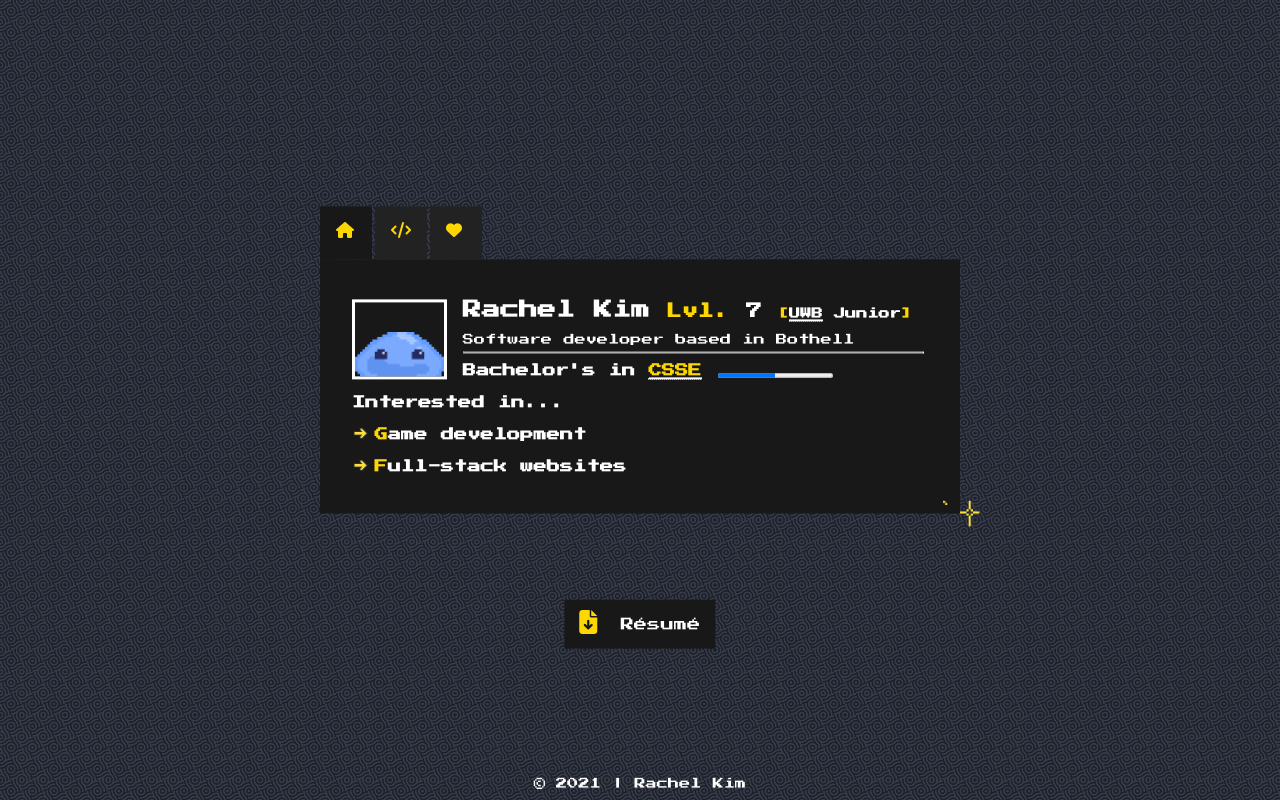
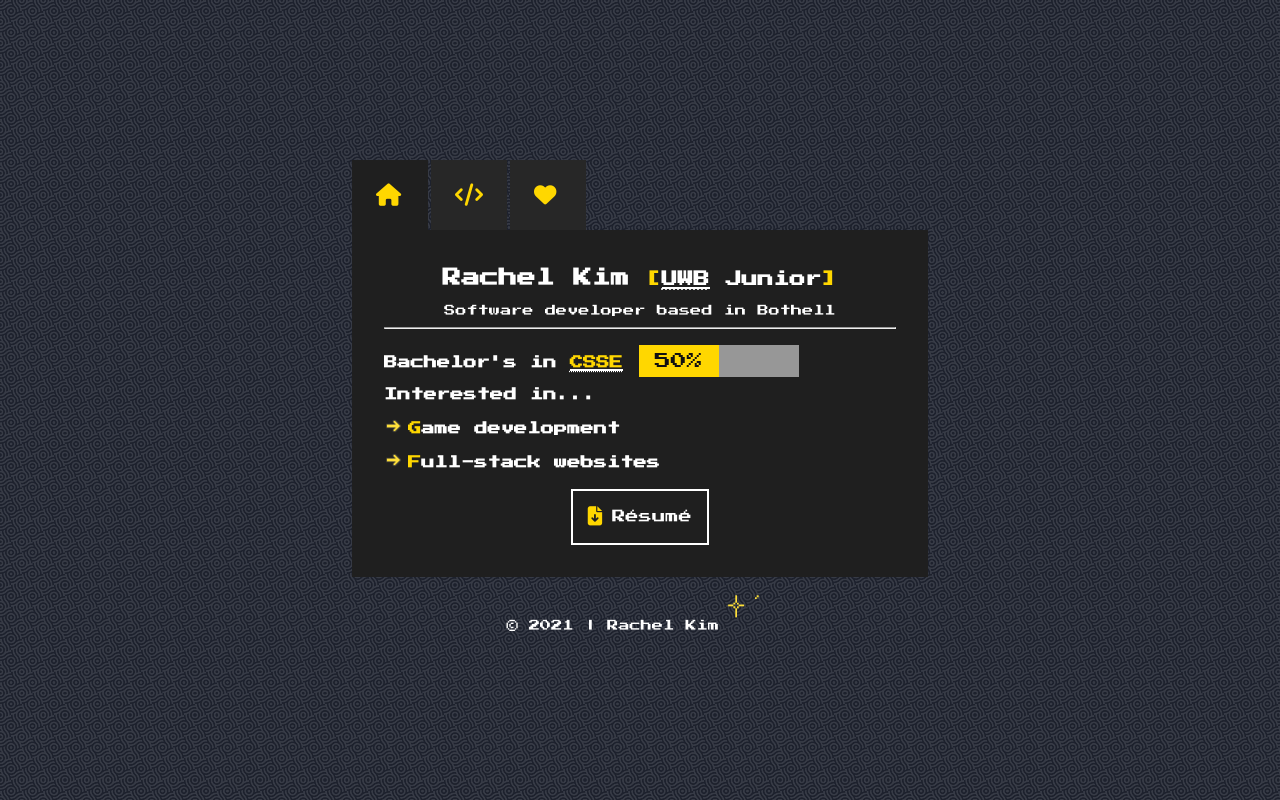
Before and after one commit to GoldenKimchee/GoldenKimchee.github.io, a plain HTML site: page review/index.html in a window 1280 px wide. Drawn offline with Linux system fonts and the light colour scheme.

Commit message:
progress bar

```diff
--- a/review/index.html
+++ b/review/index.html
@@ -12,52 +12,45 @@
     <link rel="stylesheet" href="styles.css">
 </head>
 <body>
-    <header>
-
-    </header>
-
+    <div id="main-break"></div>
     <main>
         <nav>
             <a class="nav-link home-link" onclick="loadHome(), toggleTab('.home-link')"><i class="fas fa-home"></i></a>
             <a class="nav-link projects-link clicked" onclick="loadProjects(), toggleTab('.projects-link')"><i class="fas fa-code"></i></a>
             <a class="nav-link contacts-link clicked" onclick="loadContacts(), toggleTab('.contacts-link')"><i class="fas fa-heart"></i></a>
         </nav>
+        <section>
+            <div class="split">
+                <h3 id="name">Rachel Kim</h3>
+                <h4 id="title"><i>[</i><abbr title="University of Washington, Bothell campus">UWB</abbr> Junior<i>]</i></small></h4>
+                <small id="sub">Software developer based in Bothell</small>
+            </div>
 
-        <section>
-            <img id="profile-picture" src="images/slime.gif" alt="RPG style profile picture" title="yea i made this"/>
+            <hr style="width: 100%;">
 
-            <h3 id="name">Rachel Kim</h3>
-            <h4 id="title"><i>Lvl.</i> 7 <small><i>[</i><abbr title="University of Washington, Bothell campus">UWB</abbr> Junior<i>]</i></small></h4>
-            <small id="sub">Software developer based in Bothell</small>
+            <div class="break"></div>
+            <h5>Bachelor's in <abbr title="Computer Science and Software Engineering"><i>CSSE</i></abbr></h5>
+            <div style="display:inline-block; height: 2rem; width: 10rem; background-color:rgb(151, 151, 151); text-align:center;">
+                <div style="height: 2rem; width:50%; background-color: gold; color:rgb(17, 17, 17);">50%</div>
+            </div>
 
-            <hr style="width: 80%;
-            margin-left: auto; margin-right: 3%;">
-
-            <ul>
+            <h5 style="display:block;">Interested in...</h5>
+            <ul class="list">
                 <li>
-                    <h5>Bachelor's in <abbr title="Computer Science and Software Engineering"><i>CSSE</i></abbr></h5>
-                    <label for="csse-progress"></label>
-                    <progress id="csse-progress" value="5" max="10">40%</progress>
+                    <img class="arrow" src="images/arrow.gif"><h5><i>G</i>ame development</h5>
                 </li>
                 <li>
-                    <h5>Interested in...</h5>
-                    <ul class="list">
-                        <li>
-                            <img class="arrow" src="images/arrow.gif"><h5><i>G</i>ame development</h5>
-                        </li>
-                        <li>
-                            <img class="arrow" src="images/arrow.gif"><h5><i>F</i>ull-stack websites</h5>
-                        </li>
-                    </ul>
+                    <img class="arrow" src="images/arrow.gif"><h5><i>F</i>ull-stack websites</h5>
                 </li>
             </ul>
+
+            <div id="wrapper">
+                <button class="resume"><i class="icon fas fa-file-download"></i>Résumé</button>
+            </div>
         </section>
-        <img class="sparkle" src="images/sparkle.gif" title="i made this too"/>
     </main>
 
-    <button><i class="icon fas fa-file-download"></i> Résumé</button>
-
-    <footer>&copy; 2021 | Rachel Kim</footer>
+    <footer>&copy; 2021 | Rachel Kim<img class="sparkle" src="images/sparkle.gif" title="i made this too"/></footer>
 </body>
 <script src="index.js"></script>
 </html>
--- a/review/styles.css
+++ b/review/styles.css
@@ -3,22 +3,35 @@
     padding: 0;
     box-sizing: border-box;
     color: white;
-    font-family: 'Press Start 2P', Arial, sans-serif;;
-    line-height: 2em;
+    font-family: 'Press Start 2P', Arial, sans-serif;
+    line-height: 2rem;
+}
+
+:root {
+    --main-bg-color: rgb(31, 31, 31);
 }
 
 html {
-    height: 100vh;
+    position: relative;
+    min-height: 100%;
+    height: 100%;
+    font-size: 16px;
+    scroll-behavior: smooth;
 }
 
 body {
-    min-height:100vh;
-    font-size: 100%;
+    height:100vh;
+    font-size: 1rem;
     background: url("images/background.png");
 }
 
 a {
     text-decoration: none;
+    line-height: 1rem;
+}
+
+div.break {
+    height: 1rem;
 }
 
 .nav-link:hover > .fas {
@@ -36,29 +49,37 @@ a {
 }
 
 main {
-    position: absolute;
-    top:  45%;
-    left: 50%;
-    min-width: 50%;
-    transform: translate(-50%,-50%);
+    width: max(45vw, 500px);
+    margin: auto;
 }
 
-button {
-    position: absolute;
-    top:  78%;
-    left: 50%;
-    transform: translate(-50%,-50%);
-    background-color: rgb(24, 24, 24);
+div#main-break {
+    height: max(20%, 50px);
+}
+
+button.resume {
+    background-color: var(--main-bg-color);
     padding: 10px 15px;
-    border: none;
+    margin-top: 10px;
+    border: white 2px solid;
     cursor: pointer;
+}
+
+.flipped {
+    -webkit-transform: scaleX(-1);
+    transform: scaleX(-1);
+}
+
+#wrapper {
+    display: flex;
+    justify-content: center;
 }
 
 section {
     width: 100%;
     margin: auto;
-    padding: 2em;
-    background: rgb(24, 24, 24);
+    padding: 2rem;
+    background: var(--main-bg-color);
 }
 
 nav {
@@ -69,18 +90,21 @@ nav {
 }
 
 nav a {
-    padding: 0.4em 1em;
-    background-color: rgb(24, 24, 24);
-    padding-bottom: 15px;
+    padding: 1.5rem 1.5rem;
+    font-size: 1.4rem;
+    background-color: var(--main-bg-color);
     cursor: pointer;
 }
 
+div.break {
+    height:1rem;
+}
+
 #profile-picture {
-    float:left;
-    max-height: 5em;
-    margin-top: 0.5em;
-    margin-right: 1em;
-    border: 0.2em white solid;
+    object-fit: cover;
+    margin: 1rem;
+    max-width: 5rem;
+    border: 0.2rem white solid;
 }
 
 #name {
@@ -93,7 +117,7 @@ i {
 }
 
 small {
-    font-size: 0.7em;
+    font-size: 0.7rem;
 }
 
 small #position {
@@ -101,7 +125,7 @@ small #position {
 }
 
 .star {
-    width: 5%;
+    width: 1.8rem;
     margin-right: 15px;
 }
 
@@ -111,15 +135,11 @@ small #position {
 }
 
 .sparkle {
-    position: absolute;
-    right: -30px;
-    bottom: -30px;
-    transform: scaleX(-1);
-    width: 10%;
+    width: 3.4rem;
 }
 
 .hearts {
-    width: 2em;
+    width: 1.8rem;
 }
 
 small#sub {
@@ -131,17 +151,18 @@ small#sub {
 }
 
 .arrow {
-    width: 1.4em;
+    max-height: 1.4rem;
+    width: 1.5rem;
     padding-right: 5px;
 }
 
 .centered {
     text-align: center;
-    line-height: 2.5em;
+    line-height: 2.5rem;
 }
 
 i.icon {
-    font-size: 1.8em;
+    font-size: 1.2rem;
     padding-right: 10px;
 }
 
@@ -153,24 +174,19 @@ h5 {
     display: inline;
 }
 
-div .break {
-    height:10px;
-}
-
 ul.contacts li {
-    line-height: 3em;
+    line-height: 3rem;
 }
 
 details div {
-    font-size: 0.7em;
-    line-height: 1.4em;
+    font-size: 0.7rem;
+    line-height: 1.4rem;
 }
 
 footer {
-    position: fixed;
-    padding: 5px;
-    bottom:0;
-    font-size: .7em;
+    margin-top:auto;
+    font-size: .7rem;
+    height: 60px;
     width: 100%;
     text-align: center;
 }
@@ -200,5 +216,24 @@ progress {
 }
 
 .clicked {
-    background-color:rgb(34, 34, 34);
+    background-color:rgb(39, 39, 39);
 }
+
+.split {
+    text-align: center;
+}
+
+small.more {
+    display:block;
+    line-height: 1.3rem;
+}
+
+@media (max-width: 500px) {
+    main {
+        width: 100%;
+    }
+
+    div#main-break {
+        height: 40px;
+    }
+}
```
Also changed, not shown: review/pages/contacts.txt, review/pages/home.txt, review/pages/projects.txt.
